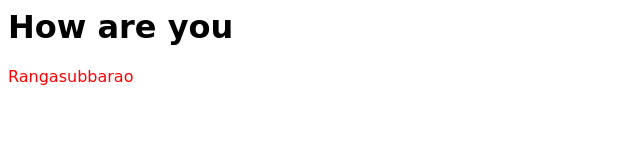
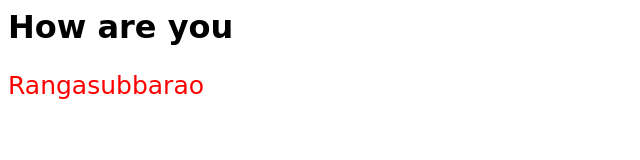
Before and after one commit to Sivajaswanth/Sivajaswanth.github.io, a plain HTML site: page project.html in a window 1280 px wide. Shown: the whole page, without its empty margins (0-640 px from the left). Drawn offline with Linux system fonts and the light colour scheme.

Commit message:
Update project.html

```diff
--- a/project.html
+++ b/project.html
@@ -6,6 +6,9 @@ font-family:Festive,cursive;
   .red-text{
     color:red;
   }
+  .font-size{
+    font-size:25px;
+  }
 </style>
 <h1 class="font-family">How are you</h1>
-<p class="font-family red-text">Rangasubbarao</p>
+<p class="font-family red-text font-size">Rangasubbarao</p>
```
